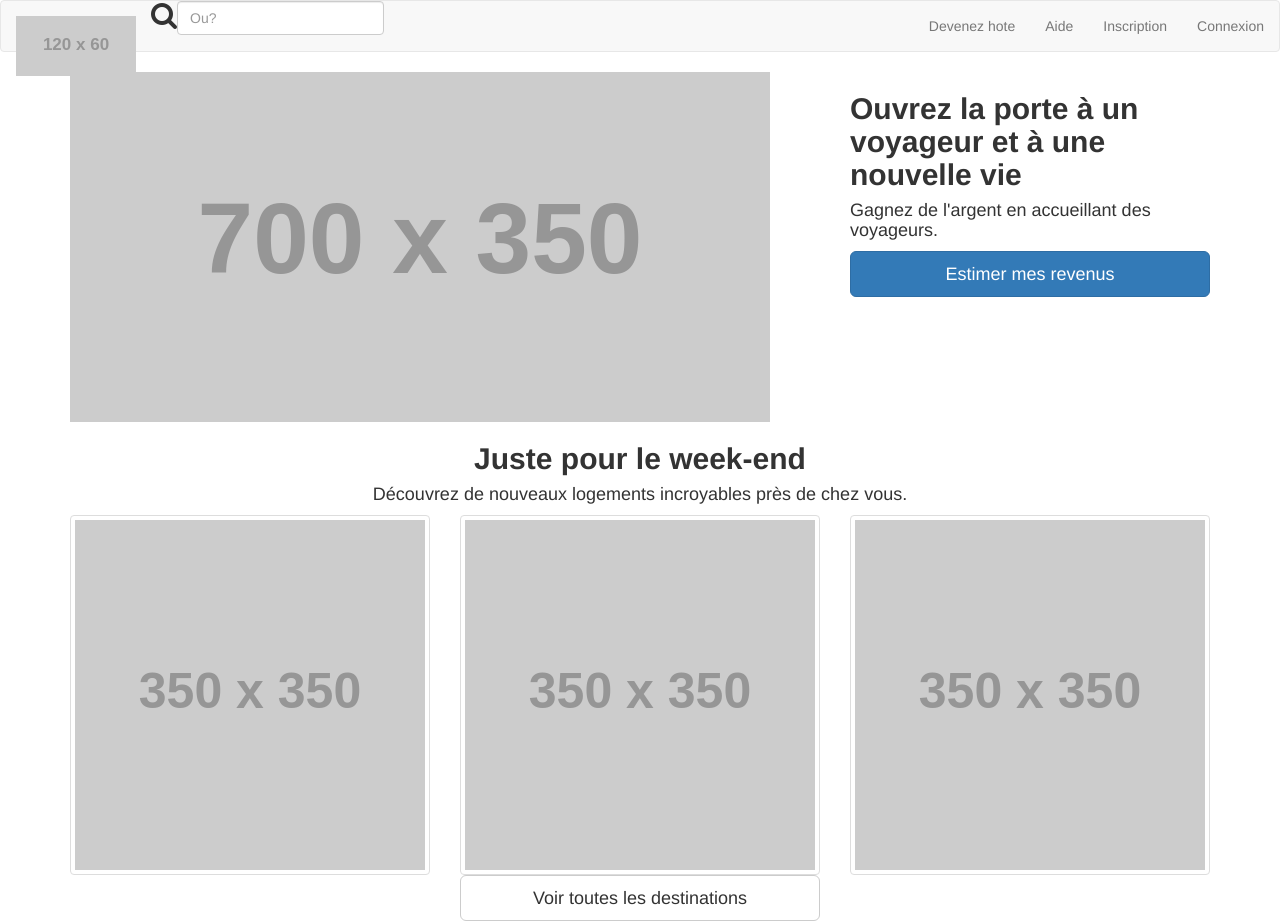
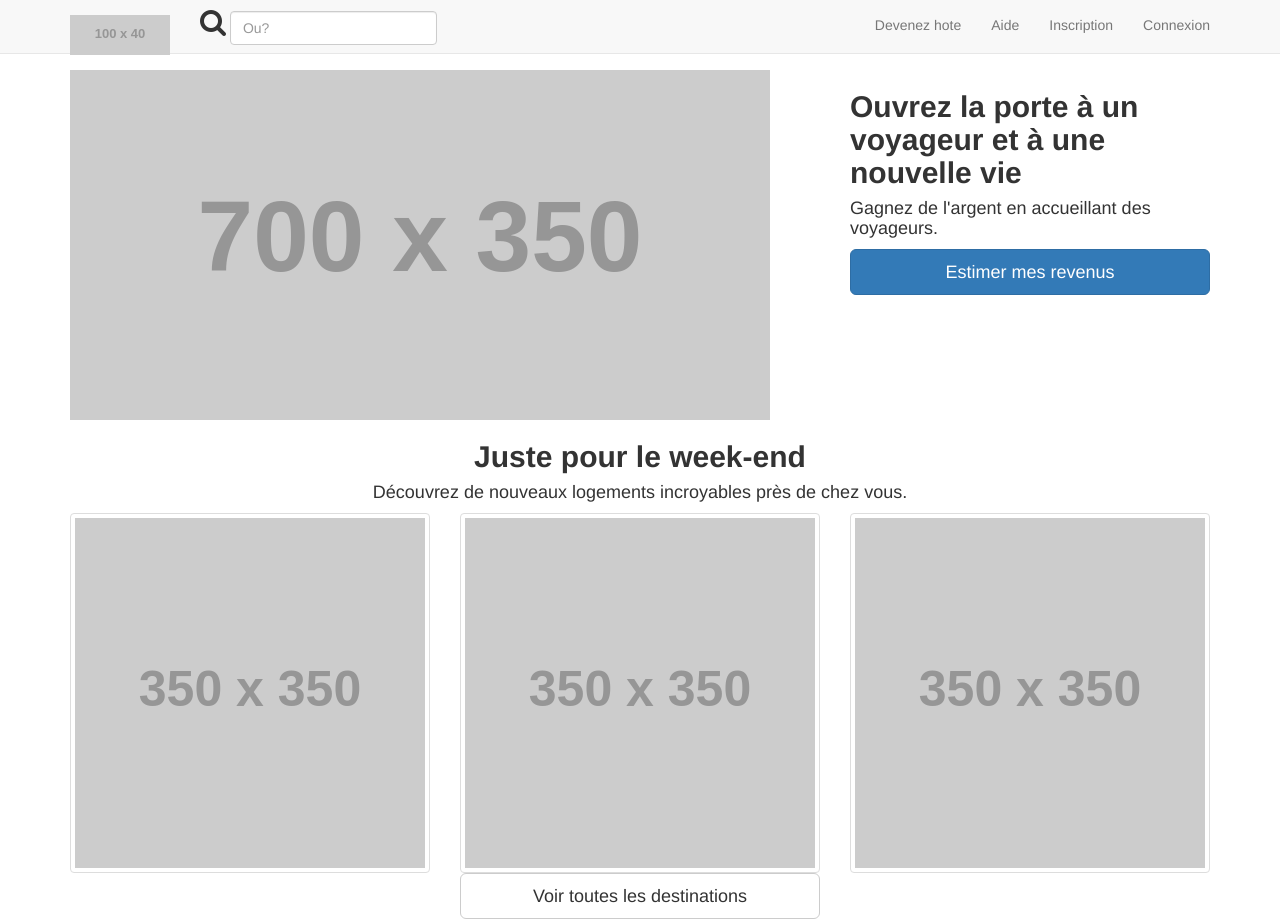
Before and after one commit to Laure-Milian/airbnb_bootstrap, a plain HTML site: page index.html in a window 1280 px wide. Shown: the top 924 px of the page. Drawn offline with nearby package versions, Linux system fonts and the light colour scheme; placeholder pictures from the web are drawn by us.

Commit message:
Fix problems of margin in top navbar

```diff
--- a/index.html
+++ b/index.html
@@ -9,20 +9,24 @@
 	<link href="css/bootstrap.min.css" rel="stylesheet">
 
   <link href="https://maxcdn.bootstrapcdn.com/font-awesome/4.6.3/css/font-awesome.min.css" rel="stylesheet" integrity="sha384-T8Gy5hrqNKT+hzMclPo118YTQO6cYprQmhrYwIiQ/3axmI1hQomh7Ud2hPOy8SP1" crossorigin="anonymous">
+  <link rel="stylesheet" href="style.css">
+</head>
 
-</head>
+
 <body>
-  <nav class="navbar navbar-default">
-    <div class="container-fluid">
+  <nav class="navbar navbar-default navbar-fixed-top">
+    <div class="container">
       <div class="navbar-header">
         <a class="navbar-brand" href="#">
-          <img alt="Brand" src="http://placehold.it/120x60">
+          <img alt="Brand" src="http://placehold.it/100x40">
         </a>
       </div>
-      <ul class="nav navbar-nav">
-        <li><i class="fa fa-search fa-2x"></i></li>
-        <li><input type="text" class="form-control" placeholder="Ou?"></li>
-      </ul>
+      <form class="navbar-form navbar-left" role="search">
+        <div class="form-group">
+          <i class="fa fa-search fa-2x"></i>
+          <input type="text" class="form-control" placeholder="Ou?">
+        </div>
+      </form>
       <ul class="nav navbar-nav navbar-right">
         <li><a href="#" class="item">Devenez hote</a></li>
         <li><a href="#" class="item">Aide</a></li>
--- a/style.css
+++ b/style.css
@@ -0,0 +1 @@
+body { padding-top: 70px; }
```
Lines whose indentation alone changed are shown as unchanged.
